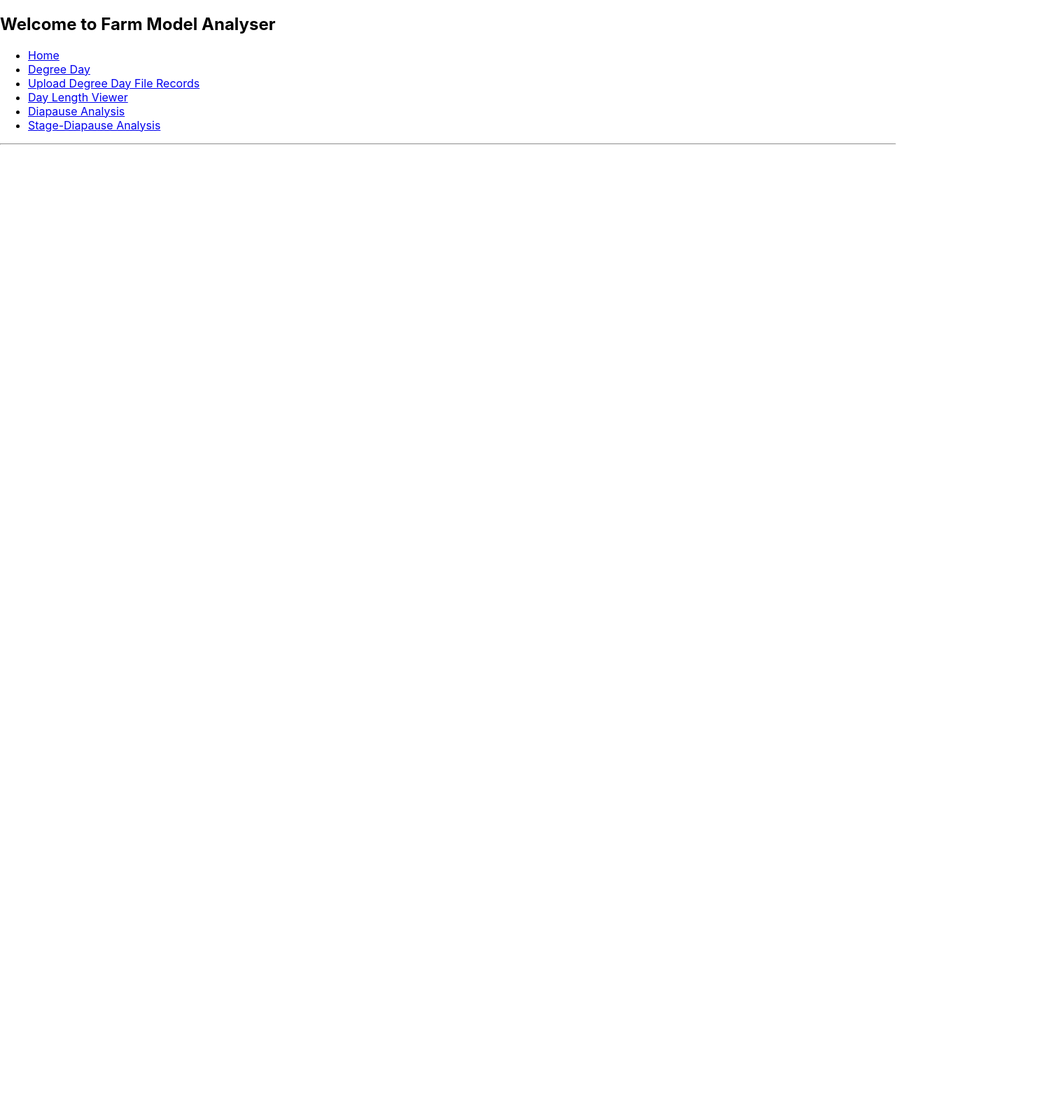
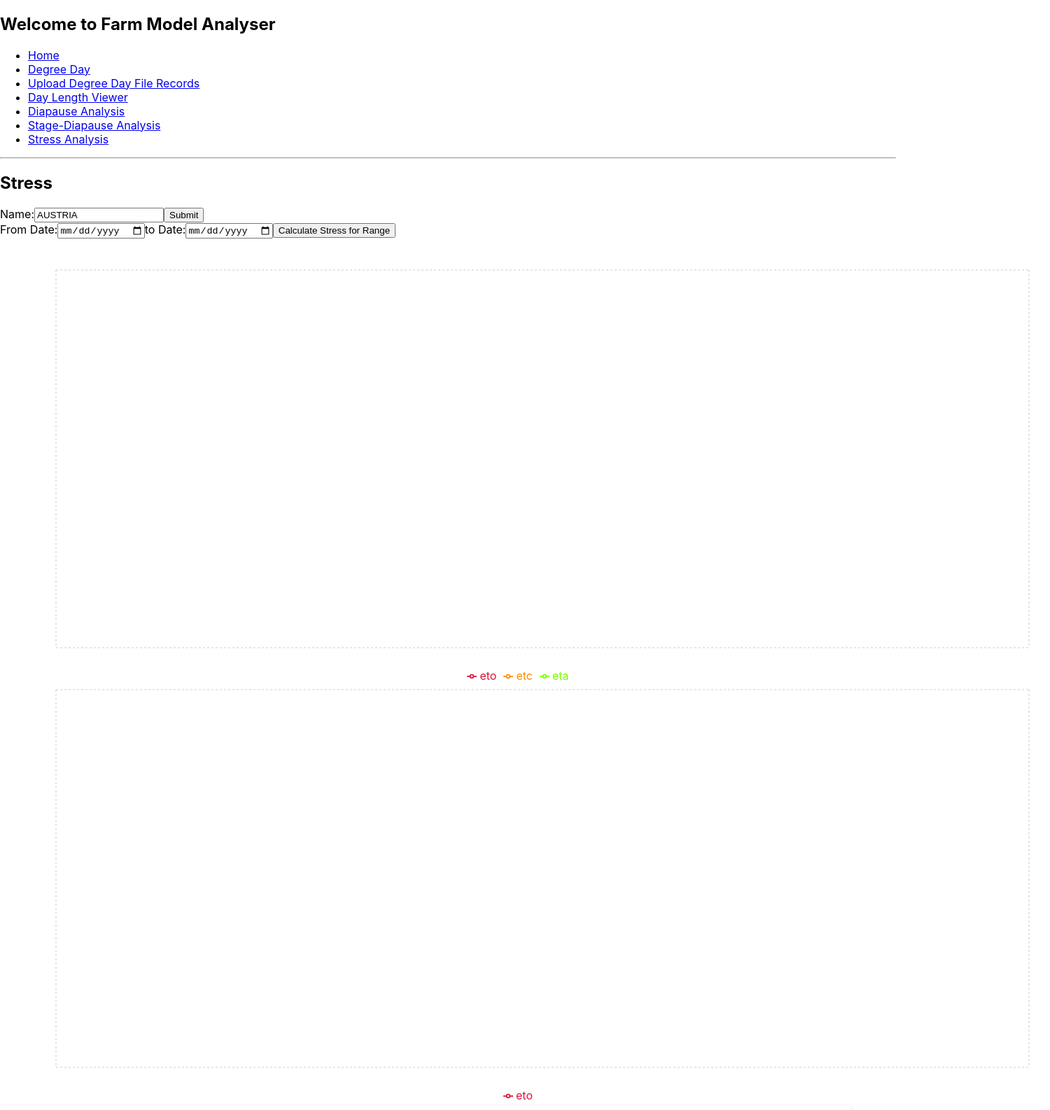
Before and after one commit to sajalsinghal7/farm-ui, a React (Create React App) app: page /stress in a window 1280 px wide. Shown: the top 1587 px of the page at 70% size, 1500 px wide, since content can reach past the window. Before the commit the page ends 800 px from the top, so only its background shows below. Built offline with nearby package versions, Linux system fonts and the light colour scheme.

Commit message:
added stress modeule

```diff
--- a/src/App.js
+++ b/src/App.js
@@ -6,6 +6,7 @@ import UploadDegreeDay from './components/UploadDegreeDay';
 import DayLength from './components/DayLength';
 import Diapause from './components/Diapause';
 import StageDiapause from './components/StageDiapause';
+import Stress from './components/Stress';
 
 class App extends Component {
   render() {
@@ -21,6 +22,7 @@ class App extends Component {
             <li><Link to={'/dayLength'} className="nav-link">Day Length Viewer</Link></li>
             <li><Link to={'/diapause'} className="nav-link">Diapause Analysis</Link></li>
             <li><Link to={'/stageDiapause'} className="nav-link">Stage-Diapause Analysis</Link></li>
+            <li><Link to={'/stress'} className="nav-link">Stress Analysis</Link></li>
           </ul>
           </nav>
           <hr />
@@ -31,6 +33,7 @@ class App extends Component {
               <Route path='/dayLength' component={DayLength} />
               <Route path='/diapause' component={Diapause} />
               <Route path='/stageDiapause' component={StageDiapause} />
+              <Route path='/stress' component={Stress} />
           </Switch>
         </div>
       </Router>
--- /dev/null
+++ b/src/components/Stress.js
@@ -0,0 +1,180 @@
+import React, { Component } from 'react';
+import MaterialTable from 'material-table'
+
+import { LineChart, Line, XAxis, YAxis, CartesianGrid, Tooltip, Legend, ResponsiveContainer } from 'recharts';
+class Stress extends Component {
+  constructor(props) {
+    super(props);
+    this.state = {
+      region: 'austria'.toUpperCase(),
+      to: '',
+      from: '',
+      computedStress: [],
+      apiResponse: []
+      };
+  }
+
+
+  handleChange = (event) => {
+    this.setState({[event.target.name]: event.target.value});
+  }
+
+  handleSubmit = (event) => {
+
+
+    fetch('http://localhost:8080/api/v1/stressModel/get/' + this.state.region, {
+        method: 'GET',
+        headers: {
+          'Content-Type': 'application/json'
+        }
+      }).then(function(response) {
+        console.log(response)
+
+        return response.json();
+      }).then(body => {
+        body.sort(function(a, b) {
+          return a.date - b.date;
+        });
+        this.setState({
+          apiResponse: body
+        });
+
+
+      });
+
+    event.preventDefault();
+}
+
+calculateStressForRange = (event) => {
+  this.setState({[event.target.name]: event.target.value});
+  var from = this.state.from;
+  var to = this.state.to;
+  if(from !== '') {
+    from = from.replace('-', '').replace('-', '');
+    from = parseInt(from)
+  }
+  if(to !== '') {
+    to = to.replace('-', '').replace('-', '');
+    to = parseInt(to)
+  }
+  if(from !== '' && to !== '') {
+    var tempComputedData = [];
+    this.state.apiResponse.map(item => {
+      if(item.date >= from && item.date<= to) {
+        tempComputedData.push({
+          id: item.id,
+          date: item.date,
+          eto: item.eto,
+          eta: item.eta,
+          etc: item.etc,
+          stressRatio: (item.etc !== 0) ? item.eta / item.etc : 0,
+          stressGrade: this.getStressGrade((item.etc !== 0) ? item.eta / item.etc : 0)
+        });
+      }
+    });
+    this.setState({computedStress: tempComputedData});
+  }
+  event.preventDefault();
+}
+
+getStressGrade = (stressRatio) => {
+  if(stressRatio < 0.2) return "EXTREMELY_DRY";
+  if(stressRatio >= 0.2 && stressRatio <0.4) return "DRY_STRESS";
+  if(stressRatio >=0.4 && stressRatio < 1) return "NO_STRESS";
+  return "WET_STRESS";
+}
+  render() {
+    return (
+        <div>
+          <h2>Stress</h2>
+          <form onSubmit={this.handleSubmit}>
+        <label>
+          Name:
+          <input type="text" value={this.state.region} name="region" onChange={this.handleChange} />
+        </label>
+
+        <input type="submit" value="Submit" />
+      </form>
+
+      <form onSubmit={this.calculateStressForRange}>
+        <div>
+          <label>
+            From Date:
+            <input type="Date" value={this.state.from} name="from" onChange={this.calculateStressForRange} />
+          </label>
+          <label>
+            to Date:
+            <input type="Date" value={this.state.to} name="to" onChange={this.calculateStressForRange} />
+          </label>
+
+        <input type="submit" value="Calculate Stress for Range" />
+        </div>
+      </form>
+        <br></br>
+      <br></br>
+
+        <LineChart
+          width={1500}
+          height={600}
+          data={this.state.computedStress}
+          margin={{
+            top: 5,
+            right: 30,
+            left: 20,
+            bottom: 5,
+          }}
+        >
+          <CartesianGrid strokeDasharray="3 3" />
+          <XAxis dataKey="date" />
+          <YAxis/>
+          <Tooltip />
+          <Legend />
+          <Line type="monotone" dataKey="eto" stroke="#DC143C" activeDot={{ r: 8 }} />
+          <Line type="monotone" dataKey="etc" stroke="#FF8C00" activeDot={{ r: 8 }} />
+          <Line type="monotone" dataKey="eta" stroke="#7CFC00" activeDot={{ r: 8 }} />
+        </LineChart>
+
+
+        <LineChart
+          width={1500}
+          height={600}
+          data={this.state.computedStress}
+          margin={{
+            top: 5,
+            right: 30,
+            left: 20,
+            bottom: 5,
+          }}
+        >
+          <CartesianGrid strokeDasharray="3 3" />
+          <XAxis dataKey="date" />
+          <YAxis/>
+          <Tooltip />
+          <Legend />
+          <Line type="monotone" dataKey="eto" stroke="#DC143C" activeDot={{ r: 8 }} />
+        </LineChart>
+
+
+
+      <div style={{ maxWidth: '95%' }}>
+        <MaterialTable
+          columns={[
+            { title: 'Id', field: 'id' },
+            { title: 'Date', field: 'date' },
+            { title: 'ETO', field: 'eto' },
+            { title: 'ETA', field: 'eta' },
+            { title: 'ETC', field: 'etc' },
+            { title: 'Stress Ratio', field: 'stressRatio' },
+            { title: 'Stress Grade', field: 'stressGrade' }
+          ]}
+          data={this.state.computedStress}
+          title="Stress Table"
+        />
+      </div>
+
+        </div>
+    );
+  }
+}
+
+export default Stress;
```
